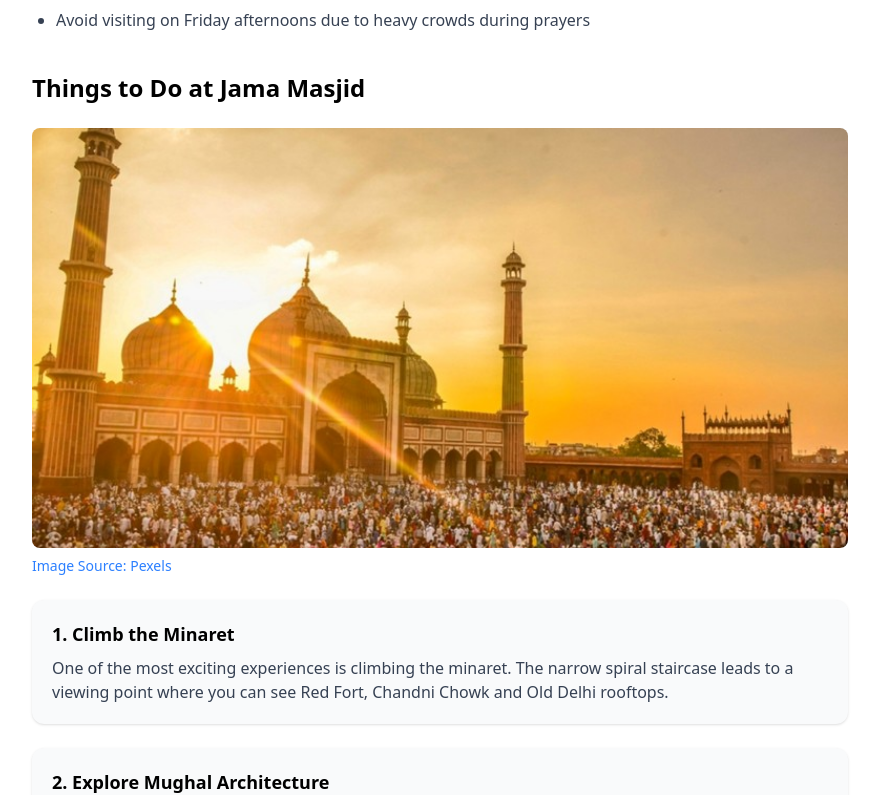
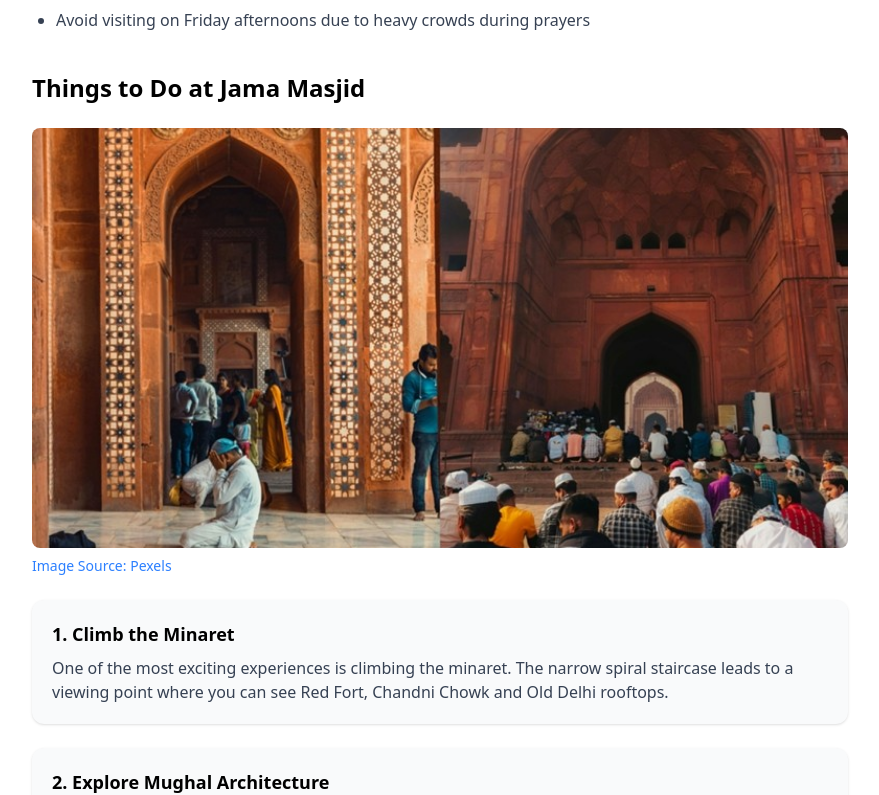
Before and after one commit to HRITIK18711/the_insight_india, a React (Vite) app: page /jama-masjid-delhi-travel-guide in a window 1280 px wide. Shown: the part 5949-6744 px from the top of the page, without its empty margins (200-1079 px from the left). Built offline with nearby package versions, Linux system fonts and the light colour scheme.

Commit message:
fresh upload

```diff
--- a/src/Component/JamaNews.jsx
+++ b/src/Component/JamaNews.jsx
@@ -155,7 +155,7 @@ const JamaNews = () => {
                 <h2 className="text-2xl font-bold mt-10 mb-6">
                     Things to Do at Jama Masjid
                 </h2>
-                <SectionImage src="/Image/jama-masjid-07.jpg" />
+                <SectionImage src="/Image/jama-masjid-08.jpg" />
                 <div className="space-y-6">
 
                     {/* 1 */}
@@ -279,7 +279,7 @@ const JamaNews = () => {
                     Why Jama Masjid is Famous
                 </h2>
 
-                <SectionImage src="/Image/jama-masjid-07.jpg" source="Unsplash" />
+                <SectionImage src="/Image/jama-masjid-10.jpg" source="Unsplash" />
 
                 <p className="text-gray-700 mb-6">
                     Jama Masjid is famous for:
```
